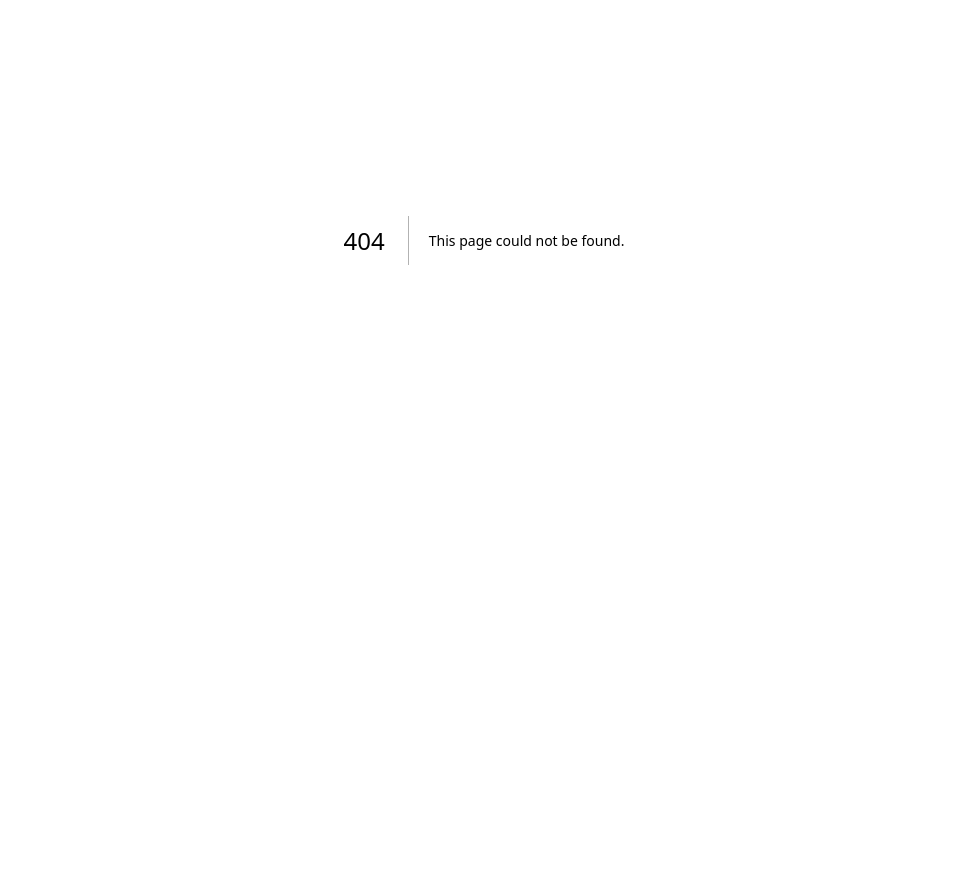
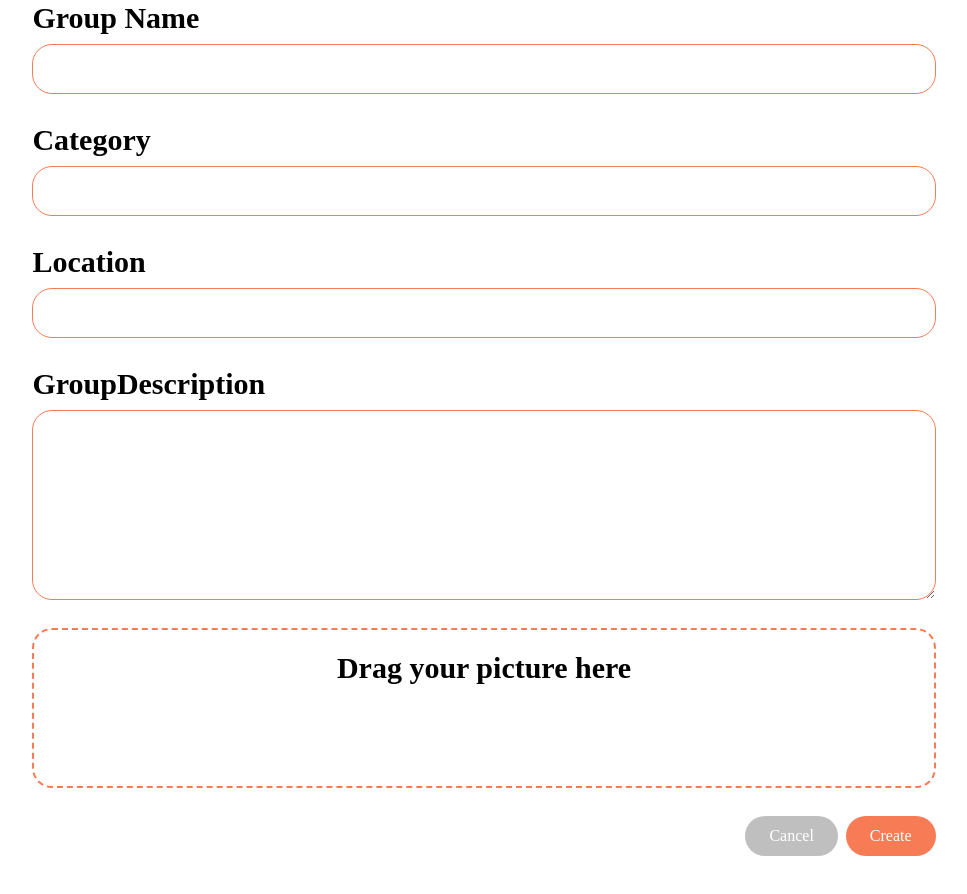
Before and after one commit to quevenliu/DaoDin, a Next.js app in the folder Frontend/: page /createGroup in a window 1280 px wide. Before the commit this address had no page. Shown: the part 160-1054 px from the top of the page, without its empty margins (156-1123 px from the left). Before the commit the page ends 800 px from the top, so only its background shows below. Built offline with nearby package versions, Linux system fonts and the light colour scheme; a web font is replaced by a local one.

Commit message:
feat: add createGroup page

```diff
--- /dev/null
+++ b/Frontend/src/pages/createGroup/index.jsx
@@ -0,0 +1,96 @@
+import Head from "next/head";
+
+import styles from "../../styles/font.module.scss";
+
+import Topbar from "@/components/Topbar";
+
+export default function createGroupPage() {
+  return (
+    <>
+      <Head>
+        <title>Create Group Page</title>
+        <meta charset="UTF-8" />
+        <meta name="viewport" content="width=device-width, initial-scale=1.0" />
+        <meta httpEquiv="X-UA-Compatible" content="ie=edge" />
+        <meta name="description" content="Generated by create next app" />
+      </Head>
+      <Topbar />
+      <main
+        className={`${styles.content} min-h-screen bg-backgroundColor p-14`}
+      >
+        <div className="w-[90%] max-w-6xl bg-white m-auto mb-10 px-16 py-10 rounded-[20px] flex ">
+          <div className="w-full">
+            <form className="px-2.5 mb-6 flex flex-col justify-between gap-7">
+              <label
+                htmlFor="groupName"
+                className="text-3xl font-bold flex flex-col"
+              >
+                Group Name
+                <input
+                  type="text"
+                  id="groupName"
+                  name="groupName"
+                  className="mt-2 p-2.5 text-lg font-normal border border-solid border-primaryColor rounded-[20px]"
+                />
+              </label>
+              <label
+                htmlFor="category"
+                className="text-3xl font-bold flex flex-col"
+              >
+                Category
+                <input
+                  type="text"
+                  id="category"
+                  name="category"
+                  className="mt-2 p-2.5 text-lg font-normal border border-solid border-primaryColor rounded-[20px]"
+                />
+              </label>
+              <label
+                htmlFor="groupName"
+                className="text-3xl font-bold flex flex-col"
+              >
+                Location
+                <input
+                  type="text"
+                  id="location"
+                  name="location"
+                  className="mt-2 p-2.5 text-lg font-normal border border-solid border-primaryColor rounded-[20px]"
+                />
+              </label>
+              <label
+                htmlFor="groupDescription"
+                className="text-3xl font-bold flex flex-col"
+              >
+                GroupDescription
+                <textarea
+                  type="text"
+                  id="groupDescription"
+                  name="groupDescription"
+                  rows="6"
+                  className="mt-2 p-2.5 text-lg font-normal border border-solid border-primaryColor rounded-[20px]"
+                />
+              </label>
+              <div className="py-5 h-40 text-center text-3xl font-bold border-2 border-dashed border-primaryColor rounded-[20px]">
+                Drag your picture here
+              </div>
+              <div className="self-end flex gap-2">
+                <button
+                  type="button"
+                  className="px-6 py-2 text-white bg-[#BFBFBF] rounded-[50px]"
+                >
+                  Cancel
+                </button>
+                <button
+                  type="submit"
+                  className="px-6 py-2 text-white bg-primaryColor rounded-[50px]"
+                >
+                  Create
+                </button>
+              </div>
+            </form>
+          </div>
+        </div>
+      </main>
+    </>
+  );
+}
--- a/Frontend/src/pages/profile/index.jsx
+++ b/Frontend/src/pages/profile/index.jsx
@@ -81,11 +81,12 @@ export default function Home() {
             >
               My Groups
             </div>
-            <div
+            <Link
+              href="/createGroup"
               className={`${styles.content} h-14 text-white text-[28px] font-bold bg-primaryColor px-10 rounded-[50px] flex items-center`}
             >
               Create
-            </div>
+            </Link>
           </div>
           <div className="bg-white rounded-tr-[20px] rounded-b-[20px] px-16 pt-8 pb-16">
             {myGroupsMockData.map((myGroup) => (
```
